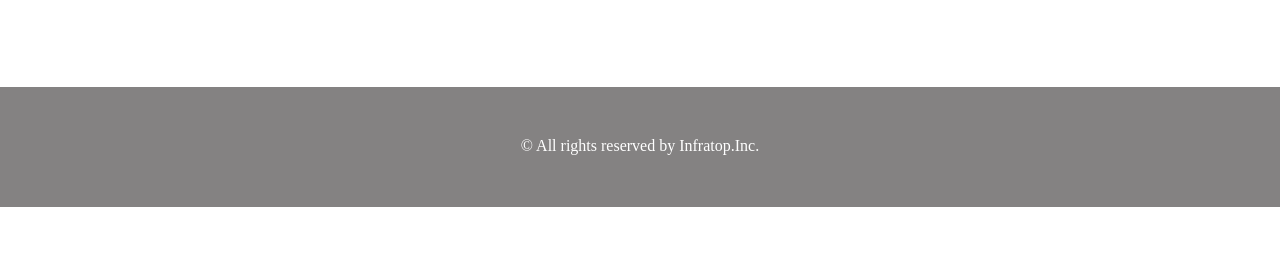
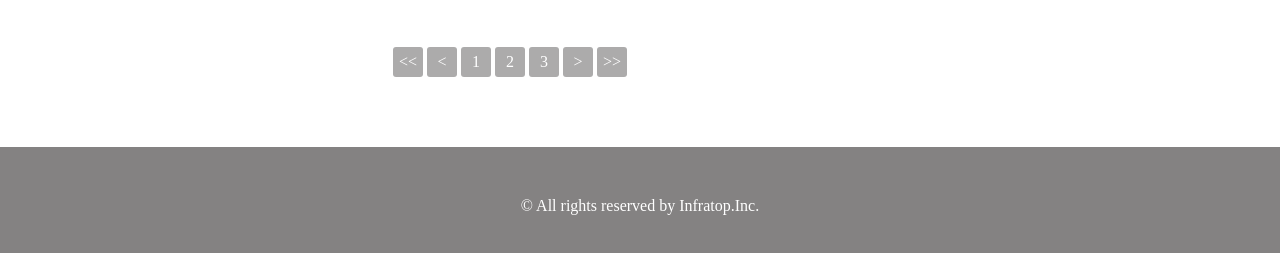
Before and after one commit to Ayachicken/caravan_view, a plain HTML site: page index.html in a window 1280 px wide. Shown: the part 1635-1888 px from the top of the page. Before the commit the page ends 1842 px from the top, so only its background shows below. Drawn offline with Linux system fonts and the light colour scheme.

Commit message:
8章問3終了

```diff
--- a/index.html
+++ b/index.html
@@ -99,6 +99,16 @@
 			</section>
 		</div>
 	</div>
+
+<div class="pagination">
+	<p><<</p>
+	<p><</p>
+	<p>1</p>
+	<p>2</p>
+	<p>3</p>
+	<p>></p>
+	<p>>></p>
+
 </section>
 
 		<div class="sidebar">
@@ -140,7 +150,6 @@
 
 		</div>
 	</main>
-
 <footer>
 	<p class="footer-text">© All rights reserved by Infratop.Inc.</p>
 </footer>
--- a/style.css
+++ b/style.css
@@ -120,6 +120,22 @@ main{
 
 }
 
+.pagination{
+	text-align: center;
+	margin-top: 50px;
+}
+
+.pagination p{
+	width: 30px;
+	height: 30px;
+	display: inline-block;
+	color: white;
+	background-color: #acabab;
+	border-radius: 3px;
+	padding: 0 5px;
+	line-height: 30px;
+}
+
 .sidebar {
   width: 230px;
   float: left;
```
